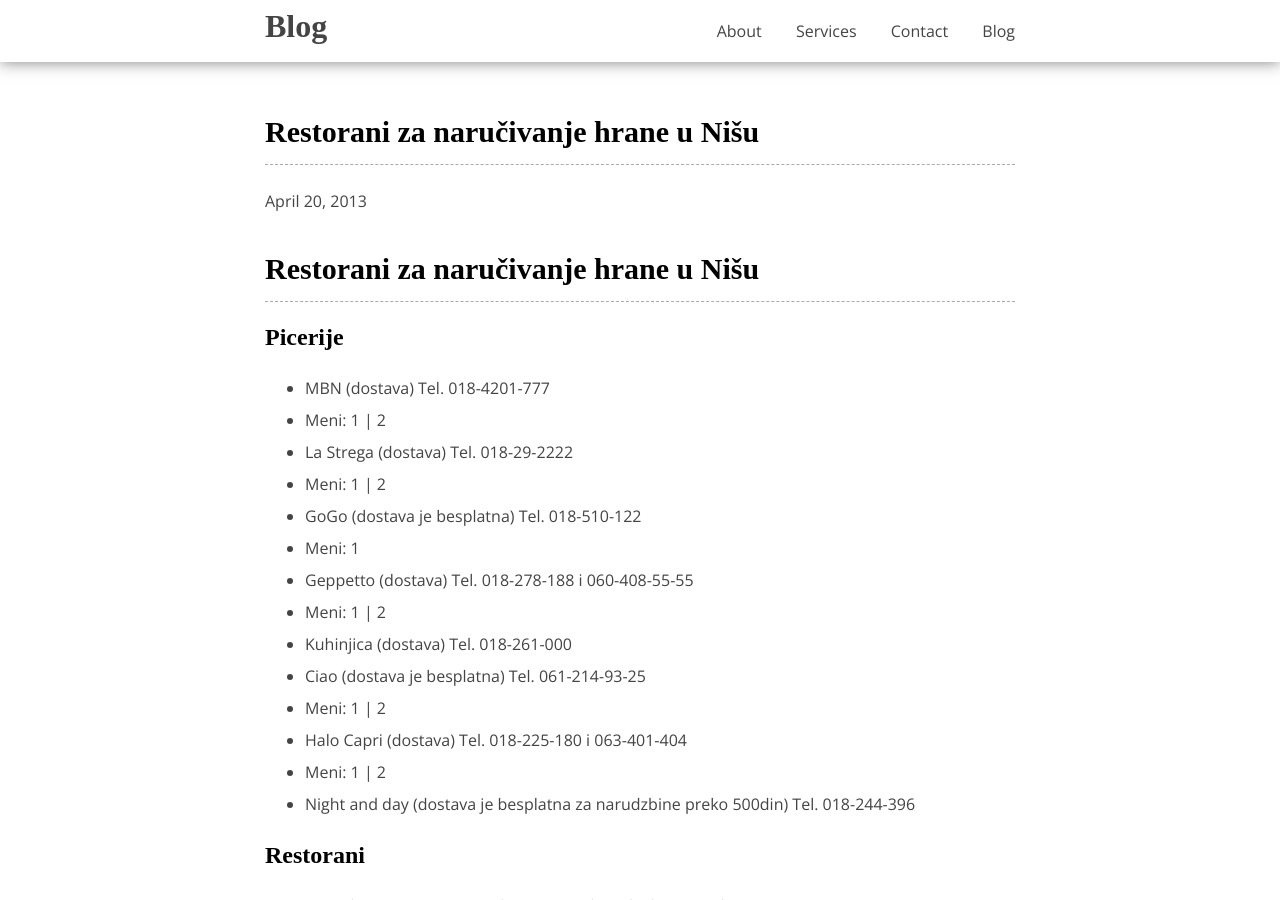
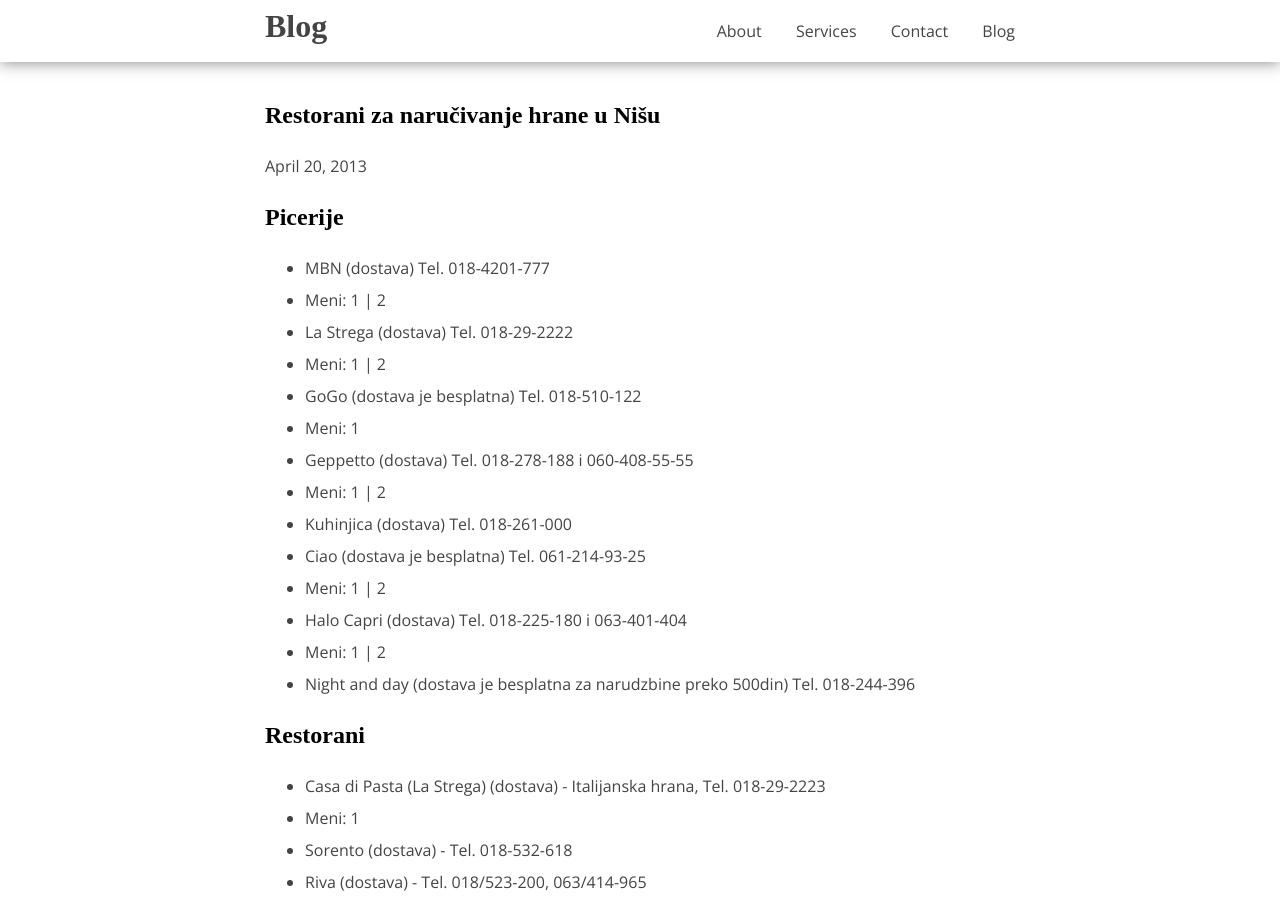
Before and after one commit to borivojevic/borivojevic.github.com, a Jekyll site: the page built from _posts/2013-04-20-restorani-nis.markdown, in a window 1280 px wide and 900 px high. Built offline with Jekyll 4.4.1, drawn with Linux system fonts in a browser that asks for light colours; some web fonts are replaced; Markdown is read by kramdown in place of the engine named in the settings.

Commit message:
Fix blog posts

```diff
--- a/_layouts/post.html
+++ b/_layouts/post.html
@@ -3,9 +3,9 @@ layout: default
 ---
 
 <section class="content">
-	<h1>
+	<h2>
 		<a href="{{ page.url }}">{{ page.subtitle }}</a>
-	</h1>
+	</h2>
 
 	<section class="byline">
 		{{ page.date | date: "%B %e, %Y" }}
--- a/_posts/2013-04-20-restorani-nis.markdown
+++ b/_posts/2013-04-20-restorani-nis.markdown
@@ -4,9 +4,6 @@ title: Blog
 subtitle: Restorani za naručivanje hrane u Nišu
 category: posts
 ---
-
-Restorani za naručivanje hrane u Nišu
-===========================================
 
 Picerije
 -------
--- a/_posts/2013-04-20-vagrant-setup.markdown
+++ b/_posts/2013-04-20-vagrant-setup.markdown
@@ -4,9 +4,6 @@ title: Blog
 subtitle: Setup Vagrant Instance
 category: posts
 ---
-
-Setup Vagrant Instance
-=======================
 
 Requirements:
 ---------------
```
